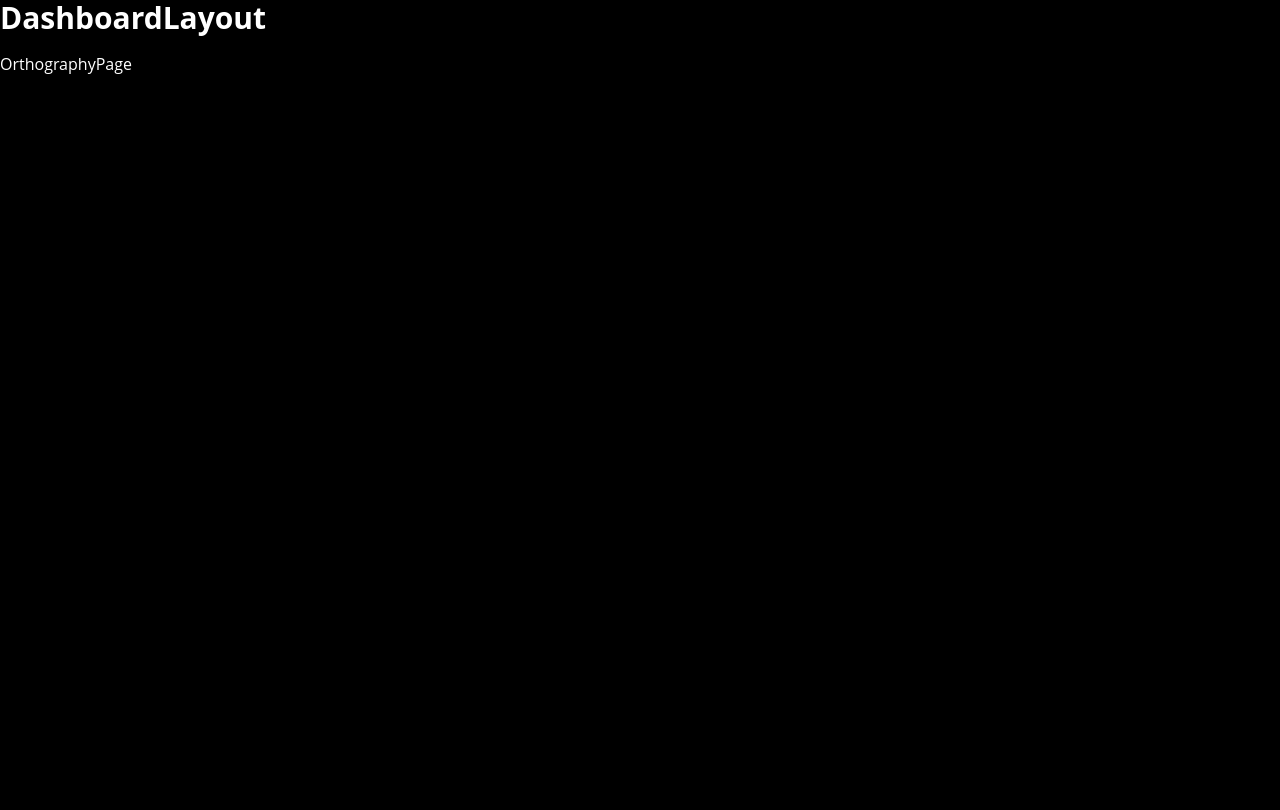
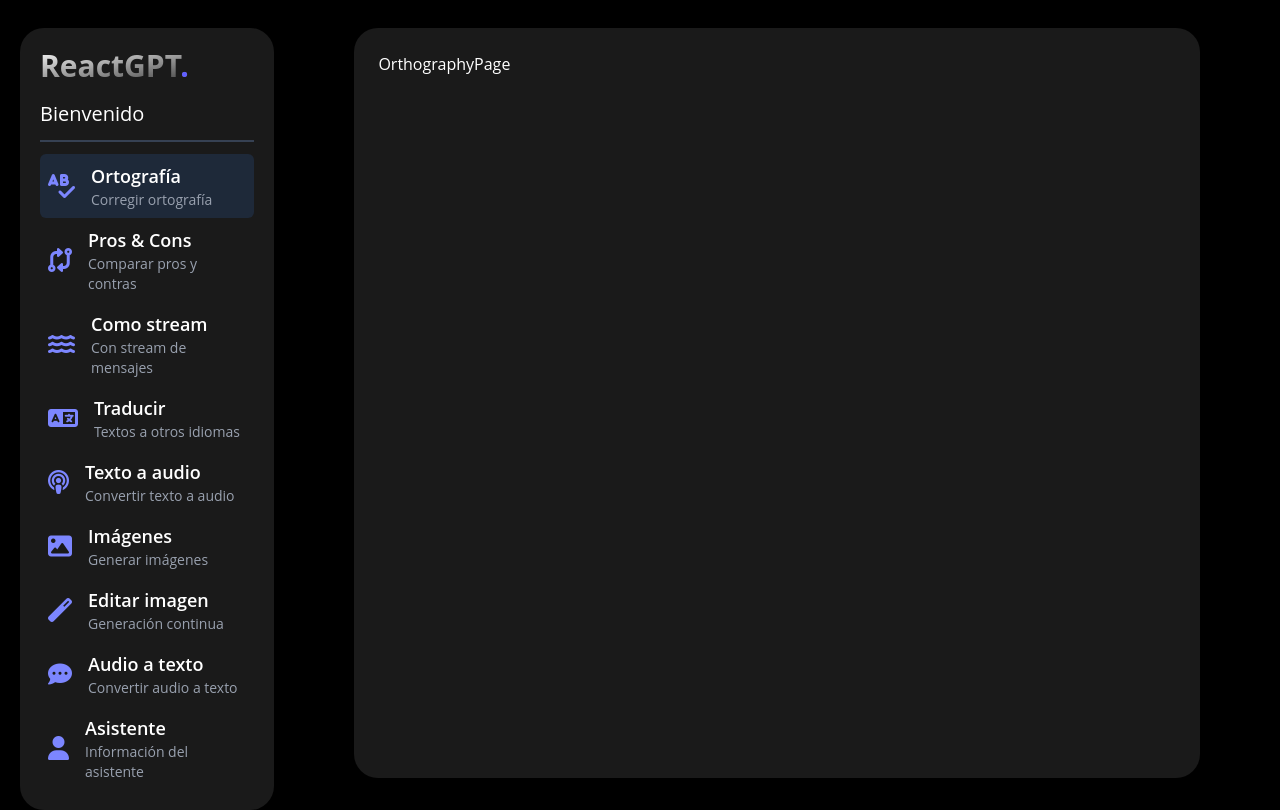
Before and after one commit to Dieguidev/react-openia, a React (Vite) app: page /orthography in a window 1280 px wide. Built offline with nearby package versions, Linux system fonts and the light colour scheme.

Commit message:
Agregar el componente SideBarMenuItem y actualizar el DashboardLayout para incluir el menú lateral

```diff
--- /dev/null
+++ b/src/presentation/components/index.ts
@@ -0,0 +1 @@
+export * from "./sidebar/SideBarMenuItem";
--- /dev/null
+++ b/src/presentation/components/sidebar/SideBarMenuItem.tsx
@@ -0,0 +1,33 @@
+import { NavLink } from "react-router-dom";
+
+interface SideBarMenuItemProps {
+  to: string;
+  icon: string;
+  title: string;
+  description: string;
+}
+
+export const SideBarMenuItem = ({ description, icon, title, to }: SideBarMenuItemProps) => {
+  return (
+    <NavLink
+
+      to={to}
+      className={({ isActive }) =>
+        isActive
+          ? `flex justify-center items-center bg-gray-800 rounded-md p-2 transition-colors`
+          : `flex justify-center items-center hover:bg-gray-800 rounded-md p-2 transition-colors`
+      }
+    >
+      <i className={`${icon} text-2xl mr-4 text-indigo-400`} />
+      <div className="flex flex-col flex-grow">
+        <span className="text-white text-lg font-semibold">
+          {title}
+        </span>
+        <span className="text-gray-400 text-sm">
+          {description}
+        </span>
+      </div>
+
+    </NavLink>
+  )
+}
--- a/src/presentation/layouts/DashboardLayout.tsx
+++ b/src/presentation/layouts/DashboardLayout.tsx
@@ -1,11 +1,42 @@
-import { Outlet } from "react-router-dom"
+
+
+
+import { Outlet } from "react-router-dom";
+import { menuRoutes } from "../router/router";
+import { SideBarMenuItem } from "../components";
 
 
 export const DashboardLayout = () => {
   return (
-    <>
-      <h1>DashboardLayout</h1>
-      <Outlet />
-    </>
-  )
-}
+    <main className="flex flex-row mt-7">
+      <nav className="hidden sm:flex flex-col ml-5 w-[370px] min-h-[calc(100vh-3.0rem)] bg-white/10  p-5 rounded-3xl">
+        <h1 className="font-bold text-lg lg:text-3xl bg-gradient-to-br from-white via-white/50 bg-clip-text text-transparent">
+          ReactGPT<span className="text-indigo-500">.</span>
+        </h1>
+        <span className="text-xl">Bienvenido</span>
+
+        <div className="border-gray-700 border my-3" />
+
+        {/* Opciones del menú */}
+        {
+          menuRoutes.map((route) => (
+
+            <SideBarMenuItem
+              key={route.to}
+              {...route}
+            />
+          ))
+        }
+
+      </nav>
+
+      <section className="mx-3 sm:mx-20 flex flex-col w-full h-[calc(100vh-50px)]  bg-white/10 p-5 rounded-3xl">
+        <div className="flex flex-row h-full">
+          <div className="flex flex-col flex-auto h-full p-1">
+            <Outlet />
+          </div>
+        </div>
+      </section>
+    </main>
+  );
+};
```
